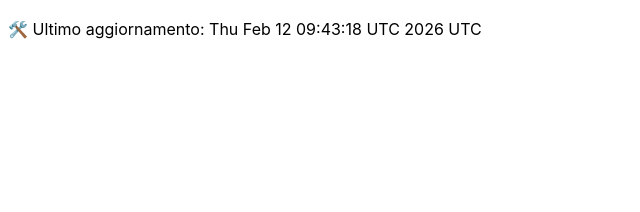
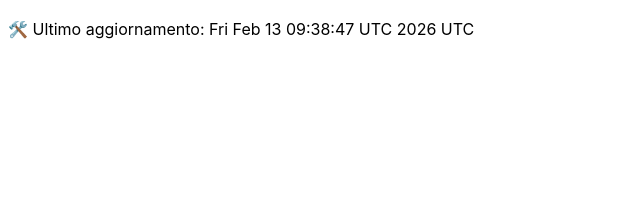
Before and after one commit to DanteTrb/DanteTrb.github.io, a Jekyll site: the page built from badges.md, in a window 1280 px wide. Shown: the top 212 px of the page, without its empty margins (0-640 px from the left). Built offline with Jekyll 4.4.1, drawn with Linux system fonts in a browser that asks for light colours; our own code applies the rules of GitHub Pages for plain Markdown files.

Commit message:
🛠️ Aggiornamento automatico badge

```diff
--- a/badges.md
+++ b/badges.md
@@ -1 +1 @@
-🛠️ Ultimo aggiornamento: Thu Feb 12 09:43:18 UTC 2026 UTC
+🛠️ Ultimo aggiornamento: Fri Feb 13 09:38:47 UTC 2026 UTC
```
